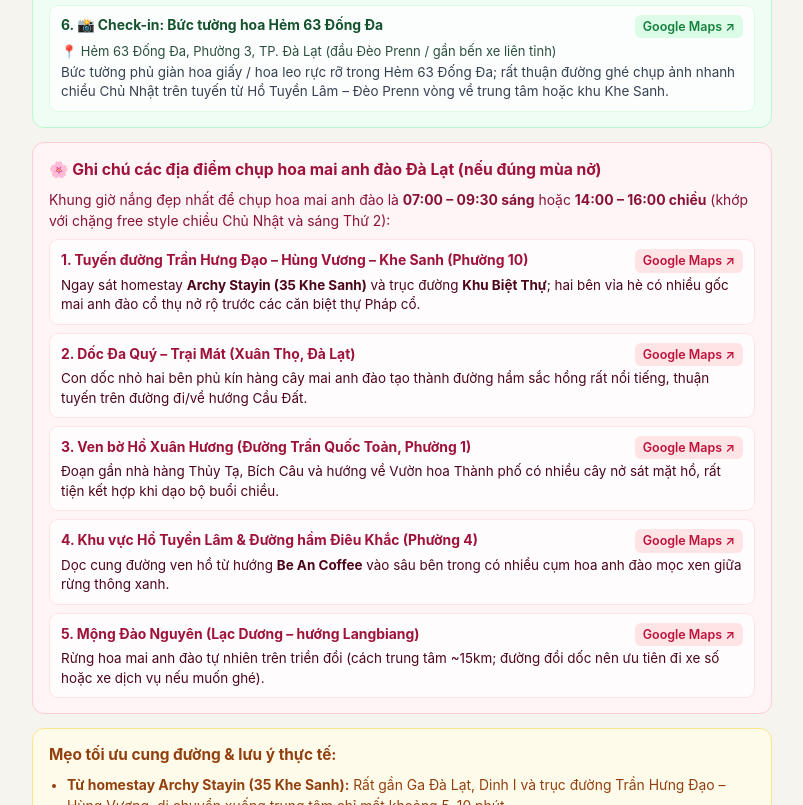
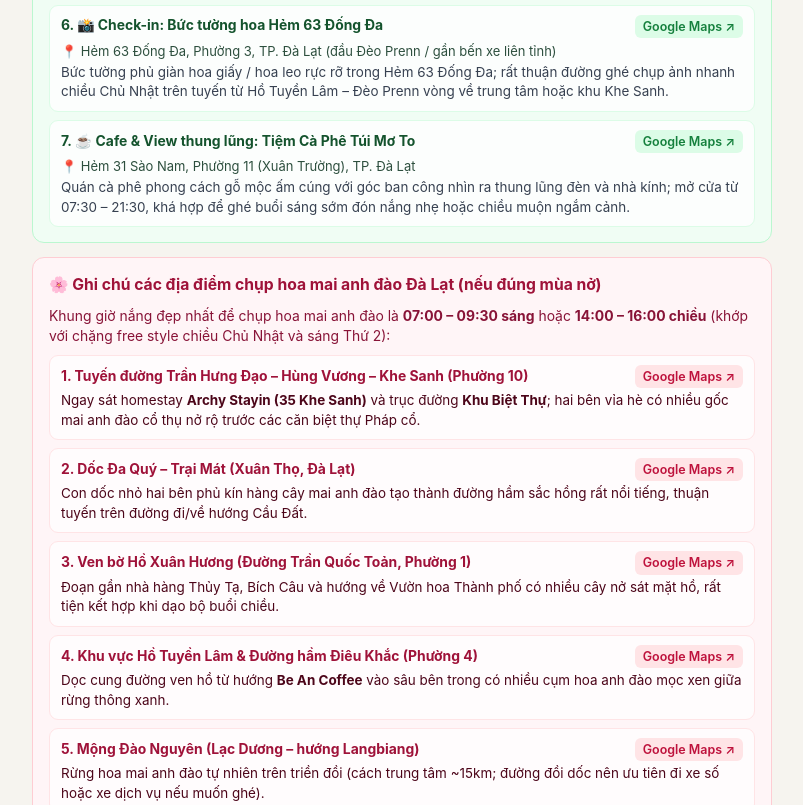
Before and after one commit to TuanBui2929/dalat, a plain HTML site: page index.html in a window 1280 px wide. Shown: the part 8823-9628 px from the top of the page, without its empty margins (238-1041 px from the left). Drawn offline with Linux system fonts and the light colour scheme; no server answers.

Commit message:
Add new cafe entry to index.html

```diff
--- a/index.html
+++ b/index.html
@@ -799,6 +799,14 @@
         <div class="optional-addr">📍 Hẻm 63 Đống Đa, Phường 3, TP. Đà Lạt (đầu Đèo Prenn / gần bến xe liên tỉnh)</div>
         <div class="optional-desc">Bức tường phủ giàn hoa giấy / hoa leo rực rỡ trong Hẻm 63 Đống Đa; rất thuận đường ghé chụp ảnh nhanh chiều Chủ Nhật trên tuyến từ Hồ Tuyền Lâm – Đèo Prenn vòng về trung tâm hoặc khu Khe Sanh.</div>
       </li>
+      <li>
+        <div class="optional-head">
+          <span class="optional-name">7. ☕ Cafe & View thung lũng: Tiệm Cà Phê Túi Mơ To</span>
+          <a class="optional-mini-link" href="https://www.google.com/maps/search/?api=1&query=Ti%E1%BB%87m+C%C3%A0+Ph%C3%AA+T%C3%BAi+M%C6%A1+To+%C4%90%C3%A0+L%E1%BA%A1t" target="_blank" rel="noopener noreferrer">Google Maps ↗</a>
+        </div>
+        <div class="optional-addr">📍 Hẻm 31 Sào Nam, Phường 11 (Xuân Trường), TP. Đà Lạt</div>
+        <div class="optional-desc">Quán cà phê phong cách gỗ mộc ấm cúng với góc ban công nhìn ra thung lũng đèn và nhà kính; mở cửa từ 07:30 – 21:30, khá hợp để ghé buổi sáng sớm đón nắng nhẹ hoặc chiều muộn ngắm cảnh.</div>
+      </li>
     </ul>
   </section>
 
```
